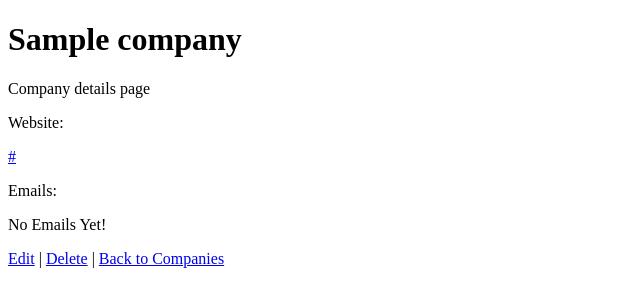
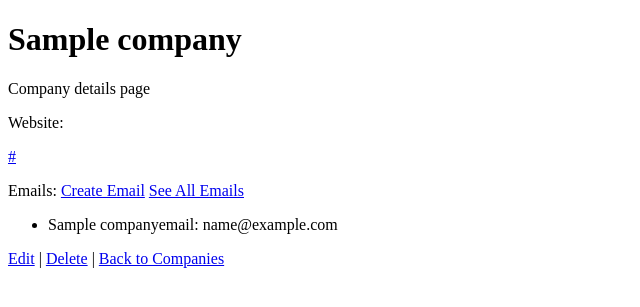
Before and after one commit to BehrouzMaasser/JobApplicationManager, a Django app: page /workspaces/00000000-0000-0000-0000-000000000001/companies/1/ in a window 1280 px wide. Shown: the top 307 px of the page, without its empty margins (0-640 px from the left). Run offline with Django 5.2, Linux system fonts and the light colour scheme; a user stored in the database is signed in; tables that the repository leaves empty hold one stand-in row (values such as "Sample post").

Commit message:
Update company/detail page to display emails owned by the company

```diff
--- a/templates/companies/company/detail.html
+++ b/templates/companies/company/detail.html
@@ -11,10 +11,14 @@
 
 <p>Website:</p>
 <p><a href="{{ company.website }}">{{ company.website }}</a></p>
-<p>Emails:</p>
-{% if company.emails.all %}
+<p>
+    Emails:
+    <a href="{% url 'company-email-create-web' workspace_id=app_context.workspace_id company_id=app_context.company_id %}">Create Email</a>
+    <a href="{% url 'company-email-list-web' workspace_id=app_context.workspace_id company_id=app_context.company_id %}">See All Emails</a>
+</p>
+{% if company.company_emails.all %}
     <ul>
-        {% for email in company.emails.all %}
+        {% for email in company.company_emails.all %}
             <li><a>{{ email.title }}: {{ email.email }}</a></li>
         {% endfor %}
     </ul>
```
